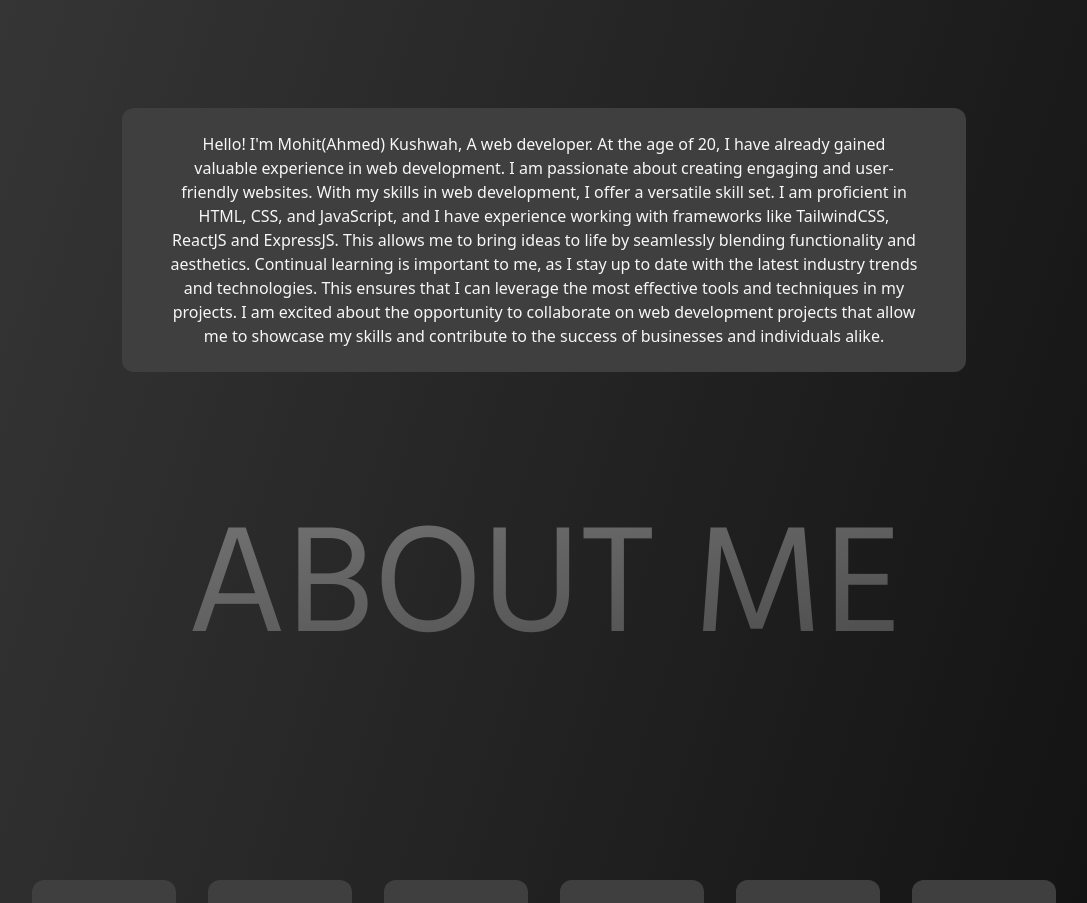
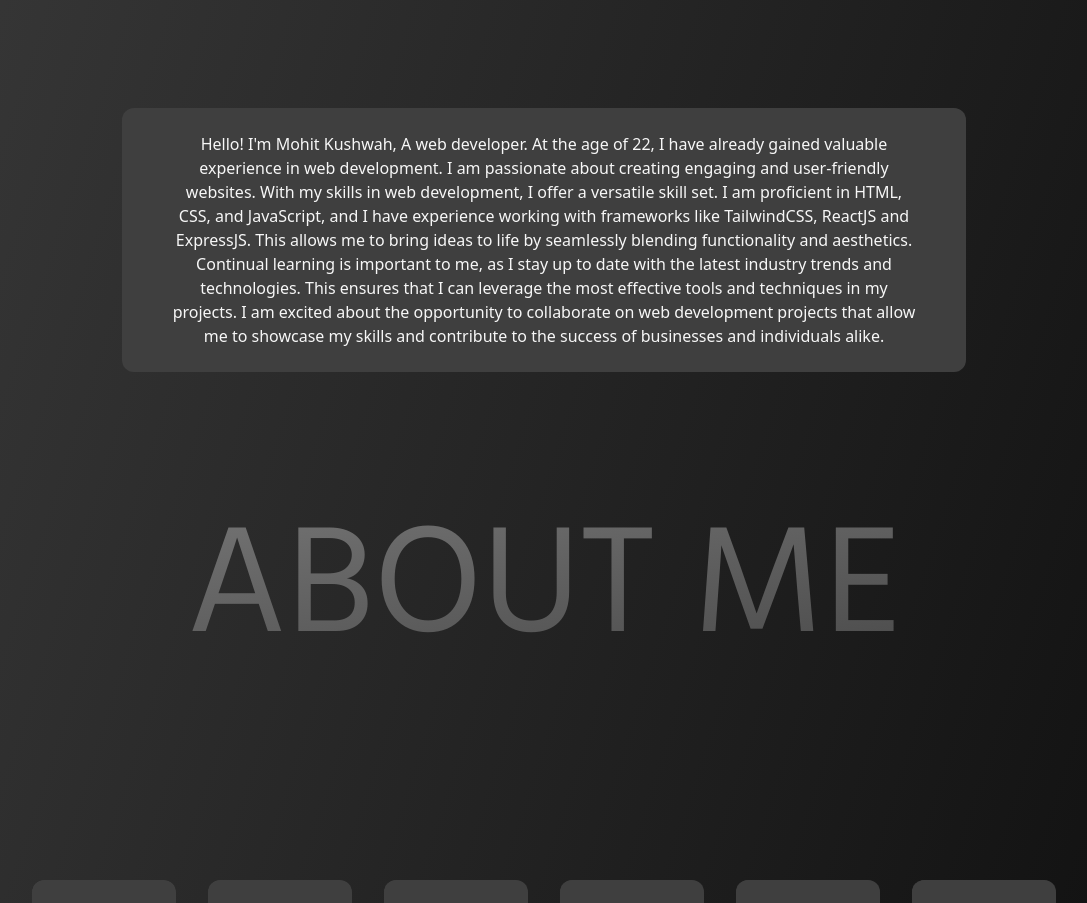
Before and after one commit to besharamcode/besharamcode-portfolio, a React (Vite) app: page / in a window 1280 px wide. Shown: the part 960-1863 px from the top of the page, without its empty margins (96-1183 px from the left). Built offline with nearby package versions, Linux system fonts and the light colour scheme.

Commit message:
change age

```diff
--- a/src/components/About.jsx
+++ b/src/components/About.jsx
@@ -9,7 +9,7 @@ const About = () => {
     >
       <div className="text md:w-3/4  bg-btn sm:px-12 sm:py-6 px-6 py-8 rounded-xl ">
         <p className="text-text text-center mx-auto ">
-          Hello! I'm Mohit(Ahmed) Kushwah, A web developer. At the age of 20, I
+          Hello! I'm Mohit Kushwah, A web developer. At the age of 22, I
           have already gained valuable experience in web development. I am
           passionate about creating engaging and user-friendly websites. With my
           skills in web development, I offer a versatile skill set. I am
```
